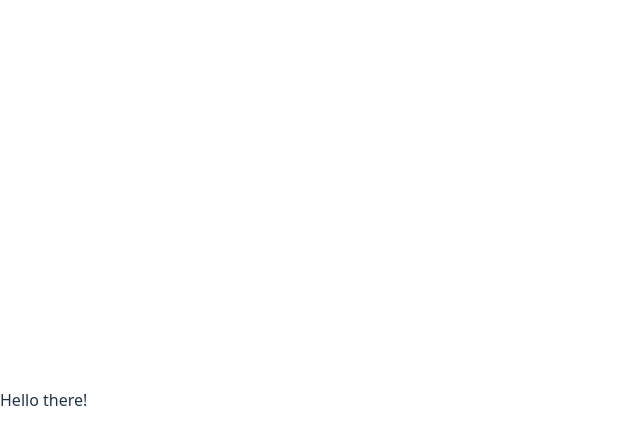
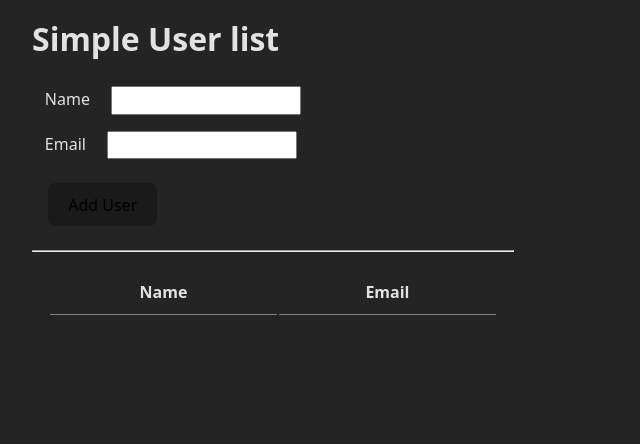
Before and after one commit to Abaranasia/testing-practices, a React app: page / in a window 1280 px wide. Shown: the top 444 px of the page, without its empty margins (0-640 px from the left). Built offline with nearby package versions, Linux system fonts and the light colour scheme; the HTML template or start-up script is replaced by a standard one.

Commit message:
feat: combine UserForm and userList consistenly

```diff
--- a/src/App.tsx
+++ b/src/App.tsx
@@ -3,16 +3,31 @@ import { useEffect, useState } from 'react';
 import UserForm from './components/UserForm.tsx';
 import UserList from './components/UserList.tsx';
 
-interface User {
+export interface User {
   name: string;
-  emai: string;
+  email: string;
 };
 
-function App() {
+const App = () => {
+  const [users, setUsers] = useState<User[]>([])
+
+  useEffect(() => {
+    console.log('users :>> ', users);
+  }, [users])
+
+  const onUserAdd = (newUser: User) => {
+    setUsers([
+      ...users,
+      newUser,
+    ])
+  };
 
   return (
     <div className="App">
-      Hello there!
+      <h1>Simple User list</h1>
+      <UserForm onUserAdd= {onUserAdd} />
+      <hr />
+      <UserList users={users} />
     </div>
   );
 }
--- a/src/style.css
+++ b/src/style.css
@@ -26,12 +26,13 @@ body {
   margin: 0;
   display: flex;
   place-items: center;
-  min-width: 320px;
-  min-height: 100vh;
+  min-width: 450px;
+  min-height: 20vh;
+  margin-left: 2rem;
 }
 
 h1 {
-  font-size: 3.2em;
+  font-size: 2em;
   line-height: 1.1;
 }
 
@@ -42,25 +43,10 @@ h1 {
   text-align: center;
 }
 
-.logo {
-  height: 6em;
-  padding: 1.5em;
-  will-change: filter;
-  transition: filter 300ms;
-}
-.logo:hover {
-  filter: drop-shadow(0 0 2em #646cffaa);
-}
-.logo.vanilla:hover {
-  filter: drop-shadow(0 0 2em #3178c6aa);
-}
-
-.card {
-  padding: 2em;
-}
-
-.read-the-docs {
-  color: #888;
+form {
+  label, input {
+    margin: 0.5rem;
+    padding: 0.3rem;
   }
 
   button {
@@ -73,24 +59,25 @@ button {
   background-color: #1a1a1a;
   cursor: pointer;
   transition: border-color 0.25s;
+  margin: 1rem;
   }
+
   button:hover {
     border-color: #646cff;
+    background-color: #242766;
   }
+
   button:focus,
   button:focus-visible {
     outline: 4px auto -webkit-focus-ring-color;
   }
+}
 
-@media (prefers-color-scheme: light) {
-  :root {
-    color: #213547;
-    background-color: #ffffff;
-  }
-  a:hover {
-    color: #747bff;
-  }
-  button {
-    background-color: #f9f9f9;
+table.user-list{
+  min-width: 450px;
+  margin: 1rem;
+  th, td {
+      border-bottom: 1px solid gray;
+        padding: 0.6em 1.2em;
   }
 }
```
Lines whose indentation alone changed are shown as unchanged.
